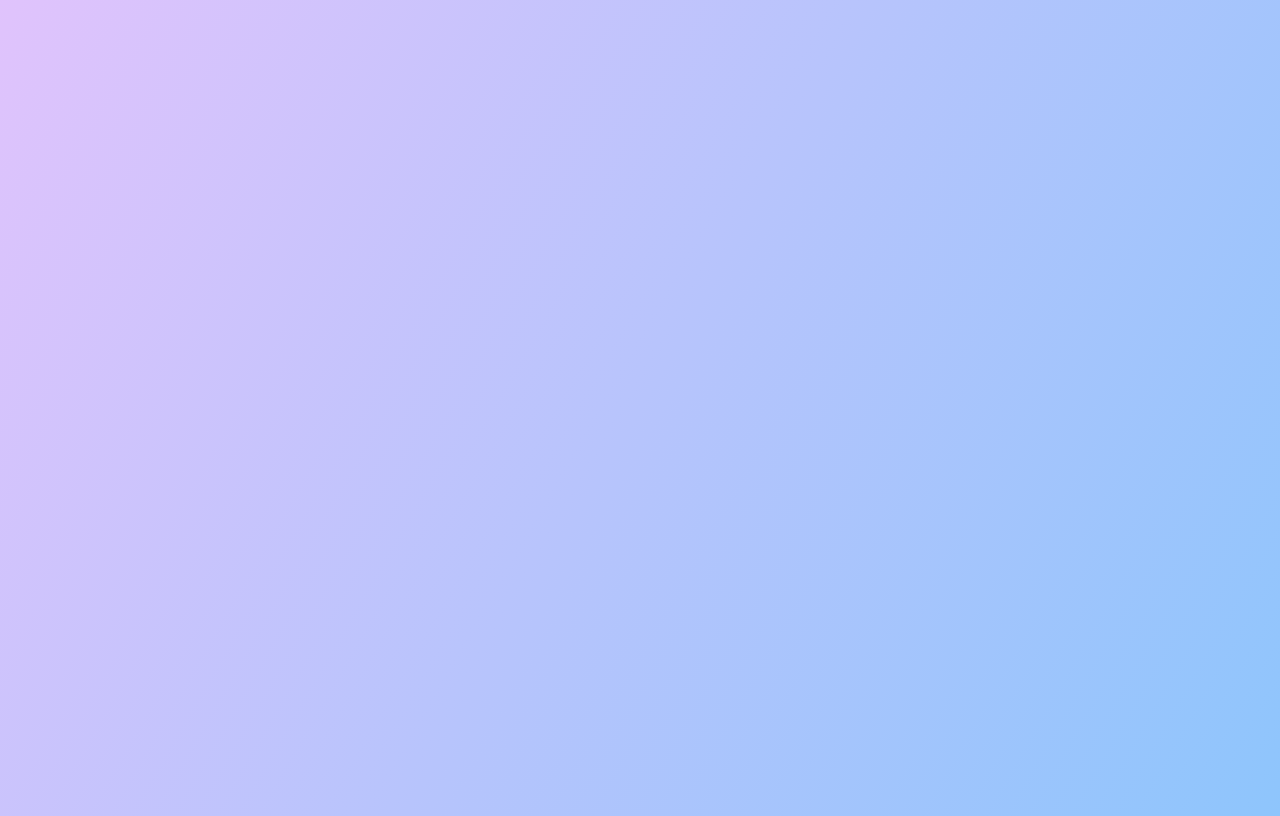
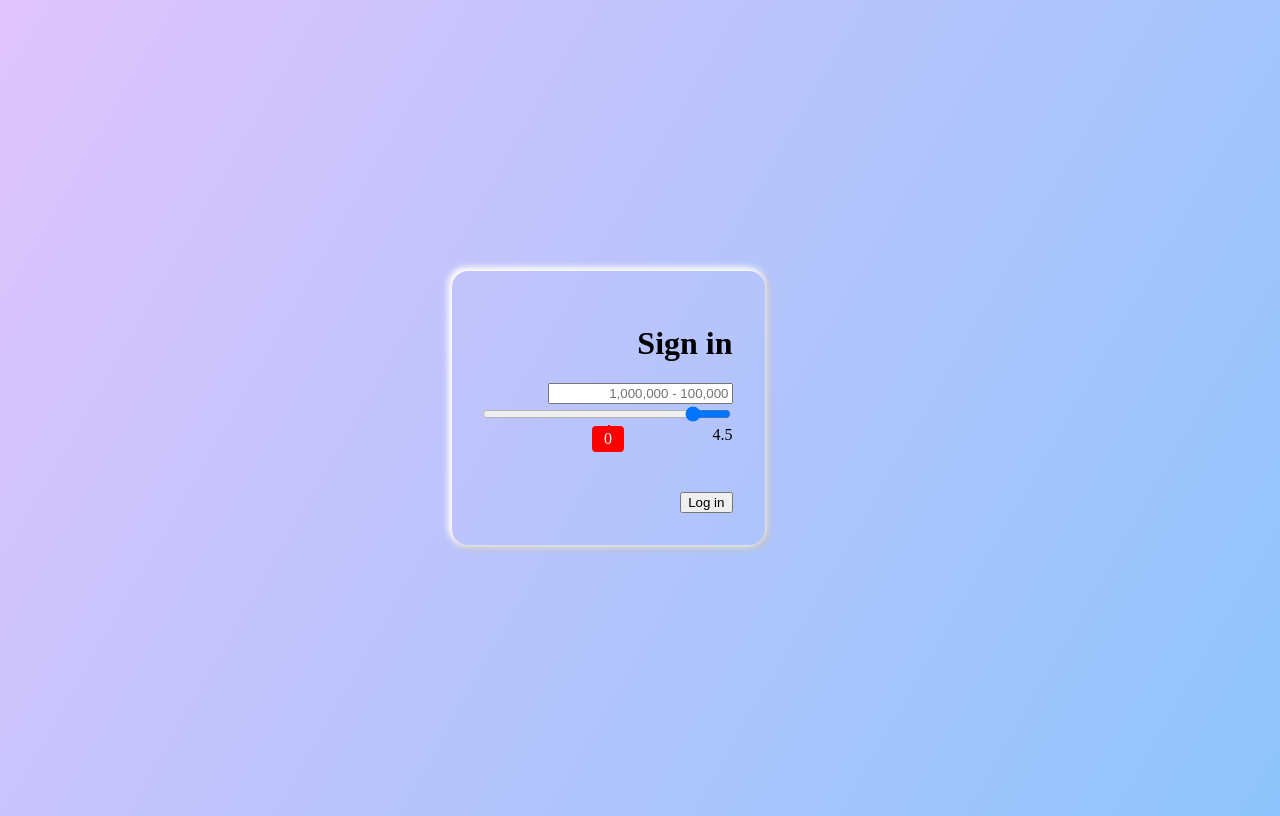
Before and after one commit to ShoshaTheTarnegolet/react-forms-bank-app, a React (Create React App) app: page /loan in a window 1280 px wide. Before the commit this address had no page. Built offline with nearby package versions, Linux system fonts and the light colour scheme.

Commit message:
new components
- changes in Info component
- added Bank, Loan and Slider component.

```diff
--- a/package.json
+++ b/package.json
@@ -10,6 +10,7 @@
     "react-dom": "^17.0.2",
     "react-router-dom": "^6.2.1",
     "react-scripts": "5.0.0",
+    "react-select": "^5.2.1",
     "web-vitals": "^2.1.2"
   },
   "scripts": {
--- a/src/App.js
+++ b/src/App.js
@@ -1,6 +1,8 @@
 import './App.css';
 import Login from './Login/Login';
 import Info from './Info/Info';
+import Bank from './Bank/Bank';
+import Loan from './Loan/Loan';
 import { BrowserRouter as Router, Routes, Route, Redirect } from 'react-router-dom';
 
 function App() {
@@ -9,6 +11,8 @@ function App() {
 <Routes>
   <Route path="/" element={<Login/>}/>
   <Route path="/info" element={<Info/>}/>
+  <Route path="/bank" element={<Bank/>}/>
+  <Route path="/loan" element={<Loan/>}/>
 </Routes>
 </Router>
   )
--- /dev/null
+++ b/src/Bank/Bank.js
@@ -0,0 +1,44 @@
+import React from 'react';
+import Select from 'react-select';
+
+export default function Bank() {
+  const options = [
+    { value: '5%', label: '5%' },
+    { value: '15%', label: '15%' },
+    { value: '25%', label: '25%' },
+    { value: '50%', label: '50%' },
+    { value: '80%', label: '80%' },
+  ];
+  const banks = [
+    { value: 'poalim', label: 'Poalim' },
+    { value: 'leumi', label: 'Leumi' },
+    { value: 'discount', label: 'Discount' },
+  ];
+
+  return (
+    <div className="container">
+      <div className="form">
+        <div className="header">
+          <h1>אנא מלאו את הפרטים החשבונות</h1>
+          <p>ח.פ.</p>
+        </div>
+        <form>
+          <div className="row">
+            <p>% החזקה</p>
+            <Select defaultValue={options[0]} options={options} />
+          </div>
+          <div className="row">
+            <p>בנק</p>
+            <Select defaultValue={banks[0]} options={banks} />
+
+            <p>סניף</p>
+            <input type="number" className="input" />
+
+            <p>חשבון</p>
+            <input type="number" className="input" />
+          </div>
+        </form>
+      </div>
+    </div>
+  );
+}
--- a/src/Info/Info.js
+++ b/src/Info/Info.js
@@ -4,16 +4,17 @@ import './Info.css';
 export default function Info() {
   return (
     <div className="container">
-      <h1>אנא השלימו את הפרטים הבאים</h1>
-
       <div className="form">
+        <div className="header">
+          <h1>אנא השלימו את הפרטים הבאים</h1>
+        </div>
         <form>
           <div>
             <input type="text" className="input" placeholder="שם פרטי" />
             <input type="text" className="input" placeholder="שם המשפחה" />
           </div>
           <div>
-            <input type="number" className="input" placeholder="תעודת זהות" />
+            <input type="number" className="input" placeholder="תעודת זהות" pattern="[0-9]*" />
             <input type="date" className="input" placeholder="תאריך לידה" />
           </div>
           <div>
--- /dev/null
+++ b/src/Loan/Loan.js
@@ -0,0 +1,24 @@
+import React from 'react';
+import Slider from './Slider'
+
+export default function Loan() {
+
+return(
+    <div className="container">
+    <form>
+      <div className="header">
+        <h1>Sign in</h1>
+      </div>
+      <label>
+        <input type="number" placeholder="100,000 - 1,000,000" max='1,000,000' min='100,000' />
+      </label>
+
+      <Slider />
+
+      <button className="loginBtn" type="button">
+        Log in
+      </button>
+    </form>
+    </div>
+)
+}
--- /dev/null
+++ b/src/Loan/Slider.css
@@ -0,0 +1,283 @@
+/* .sliderBlock {
+  display: flex;
+  align-items: center;
+  color: #888;
+  margin-top: 2rem;
+  margin-bottom: 2rem;
+}
+.value {
+  flex: 1;
+  font-size: 2rem;
+}
+.slider {
+    direction:ltr;
+  flex: 6;
+  -webkit-appearance: none;
+  width: 100%;
+  height: 15px;
+  border-radius: 5px;
+  background: #efefef;
+  outline: none;
+  cursor: pointer;
+}
+.slider::-webkit-slider-thumb {
+  -webkit-appearance: none;
+  appearance: none;
+  width: 25px;
+  height: 25px;
+  background: #0074d9;
+  cursor: pointer;
+  outline: 5px solid #333;
+  opacity: 1;
+  -webkit-transition: 0.2s;
+  transition: opacity 0.2s;
+}
+ */
+.sliderBlock {
+  position: relative;
+  margin: 0 auto 3rem;
+}
+.slider {
+  width: 100%;
+}
+.bubble {
+  background: red;
+  color: white;
+  padding: 4px 12px;
+  position: absolute;
+  border-radius: 4px;
+  left: 50%;
+  transform: translateX(-50%);
+}
+.bubble::after {
+  content: '';
+  position: absolute;
+  width: 2px;
+  height: 2px;
+  background: red;
+  top: -1px;
+  left: 50%;
+}
+/*
+ .range {
+	display: flex;
+	flex-direction: column;
+	justify-content: center;
+  align-items: center;
+	font-family: 'Lato', sans-serif;
+	margin-top: 20px;
+ }
+    .range__display {
+    background: #71c1b9;
+    height: 100px;
+    width: 100px;
+    border-radius: 50%;
+    display: flex;
+    justify-content: center;
+    align-items: center;
+    margin-bottom: 45px;
+  }
+
+  .range__current-val {
+    font-family: 'Lato', sans-serif;
+    color: #fff;
+    font-size: 50px;
+  }
+
+  .range__container {
+		border: 0 none;
+		position: relative;
+    width: 500px;
+		left: 0px;
+		top: 0px;
+		overflow: visible;
+		margin-bottom: 20px;
+	}
+
+    .range__labels {
+		display: flex;
+		flex-direction: row;
+		justify-content: space-between;
+    align-self: stretch;
+    margin-top: 10px;
+		margin-left: 25px;
+        direction:ltr;
+	}
+
+    .range__label {
+		font-size: 1.3rem;
+		text-align: center;
+		padding-top: 10px;
+		color: #42494F;
+		opacity: .5;
+	}
+
+    .range__tag {
+		position: absolute;
+		left: 0px;
+		top: 0px;
+		overflow: visible;
+		max-width: 500px;
+		z-index: 100;
+        direction:ltr;
+	}
+
+    .range__overlay {
+		border: none;
+		border-radius: 8px;
+		position: absolute;
+		height: 20px;
+		top: 1px;
+        left: 0px;
+		opacity: 0.5;
+		pointer-events: none;
+		background: #5dccc1;
+		z-index: 4;
+	}
+
+    .range__track {
+		border: none;
+		background: #EBEFF1;
+		height: 20px;
+		width: 100%;
+		border-radius: 8px;
+		position: absolute;
+		top: 1px;
+		z-index: 2;
+	}
+
+    .range__thumb {
+		width: 50px;
+		height: 50px;
+		background-color: #35A79C;
+		border-radius: 50%;
+		position: absolute;
+		top: -15px;
+		border: 0 none;
+		padding: 0px;
+		margin: 0px;
+		text-align: center;
+		pointer-events: none;
+		z-index: 5;
+	}
+
+    .range__value {
+		width: 50px;
+		height: 50px;
+		line-height: 50px;
+		color: #fff;
+		font-family: helvetica, sans-serif;
+		font-size: 20px;
+		position: absolute;
+		top: -14px;
+		border: 0 none;
+		padding: 0px;
+		margin: 0px;
+		text-align: center;
+		pointer-events: none;
+		z-index: 6;
+	}
+
+    .range__points {
+    display: flex;
+    flex-direction: row;
+    justify-content: space-between;
+    position: absolute;
+		top: 6px;
+		z-index: 3;
+	}
+
+    .range__point {
+		height: 9px;
+		width: 9px;
+		background-color: #96999a;
+		border-radius: 50%;
+    margin-right: 80px;
+    margin-left: 25px;
+	}
+
+
+input[type=range]::-ms-track {
+	width: 100%;
+	height: 100%;
+	-webkit-appearance: none;
+	margin: 0px;
+	padding: 0px;
+	border: 0 none;
+	background: transparent;
+	color: transparent;
+	overflow: visible;
+}
+
+	input[type=range]::-moz-range-track {
+		width: 100%;
+		height: 100%;
+		-moz-appearance: none;
+		margin: 0px;
+		padding: 0px;
+		border: 0 none;
+		background: transparent;
+		color: transparent;
+		overflow: visible;
+	}
+
+	input[type=range] {
+		width: 100%;
+		height: 100%;
+		-webkit-appearance: none;
+		margin: 0px;
+		padding: 0px;
+		border: 0 none;
+		background: transparent;
+		color: transparent;
+		overflow: visible;
+	}
+
+	input[type=range]:focus::-webkit-slider-runnable-track {
+		background: transparent;
+		border: transparent;
+	}
+
+	input[type=range]:focus {
+		outline: none;
+	}
+
+	input[type=range]::-ms-thumb {
+		width: 50px;
+		height: 50px;
+		border-radius: 0px;
+		border: 0 none;
+		background: transparent;
+	}
+
+	input[type=range]::-moz-range-thumb {
+		width: 50px;
+		height: 50px;
+		border-radius: 0px;
+		border: 0 none;
+		background: transparent;
+	}
+
+	input[type=range]::-webkit-slider-thumb {
+		width: 50px;
+		height: 50px;
+		border-radius: 0px;
+		border: 0 none;
+		background: transparent;
+		-webkit-appearance: none;
+	}
+
+	input[type=range]::-ms-fill-lower {
+		background: transparent;
+		border: 0 none;
+	}
+
+	input[type=range]::-ms-fill-upper {
+		background: transparent;
+		border: 0 none;
+	}
+
+	input[type=range]::-ms-tooltip {
+		display: none;
+	}
+ */
--- /dev/null
+++ b/src/Loan/Slider.js
@@ -0,0 +1,34 @@
+import React from 'react';
+import './Slider.css';
+
+export default class Slider extends React.Component {
+  state = {
+    value: 4.5,
+    bubble: 0,
+  };
+
+  setBubble = (range) => {
+    const val = range.value;
+    const min = range.min ? range.min : 0;
+    const max = range.max ? range.max : 100;
+    const newVal = Number(((val - min) * 100) / (max - min));
+    this.setState({
+      bubble: newVal,
+    });
+  };
+
+  handleOnChange = (e) => {
+    this.setBubble(e.target.value, this.state.bubble);
+    this.setState({ value: e.target.value });
+  };
+
+  render() {
+    return (
+      <div className="sliderBlock">
+        <input type="range" min={4} max={8} step={0.5} value={this.state.value} className="slider" onChange={this.handleOnChange} />
+        <div className="bubble"> {this.state.bubble}</div>
+        <div className="value">{this.state.value}</div>
+      </div>
+    );
+  }
+}
--- a/src/Login/Login.js
+++ b/src/Login/Login.js
@@ -5,7 +5,7 @@ export default function Login() {
   return (
     <div className="container">
       <form>
-      <div className="segment">
+        <div className="header">
           <h1>Sign in</h1>
         </div>
         <label>
```
Also changed, not shown: 1 other file (tests, documents, lock files or other folders). Lines whose indentation alone changed are shown as unchanged.
